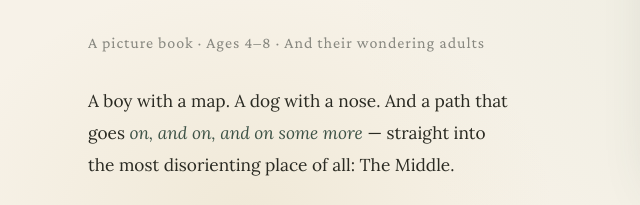
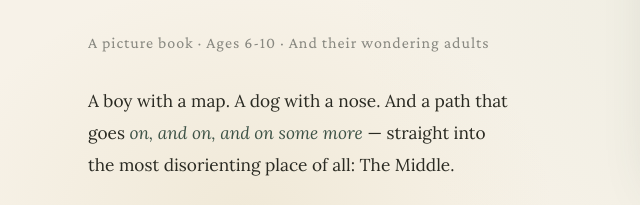
Before and after one commit to mkorzun-cmd/Halfway, a plain HTML site: page index.html in a window 1280 px wide. Shown: the part 421-626 px from the top of the page, 8-648 px from the left. Drawn offline with nearby package versions, Linux system fonts and the light colour scheme; a web font is replaced by a local one.

Commit message:
Update index.html

```diff
--- a/index.html
+++ b/index.html
@@ -737,7 +737,7 @@
     <div class="series-tag">The Curious Collection</div>
     <h1 class="hero-title">Halfway<br>to There</h1>
     <div class="hero-subtitle">by Melissa Korzun</div>
-    <div class="hero-byline">A picture book · Ages 4–8 · And their wondering adults</div>
+    <div class="hero-byline">A picture book · Ages 6-10 · And their wondering adults</div>
     <p class="hero-hook">
       A boy with a map. A dog with a nose. And a path that goes
       <em>on, and on, and on some more</em> — straight into
```
